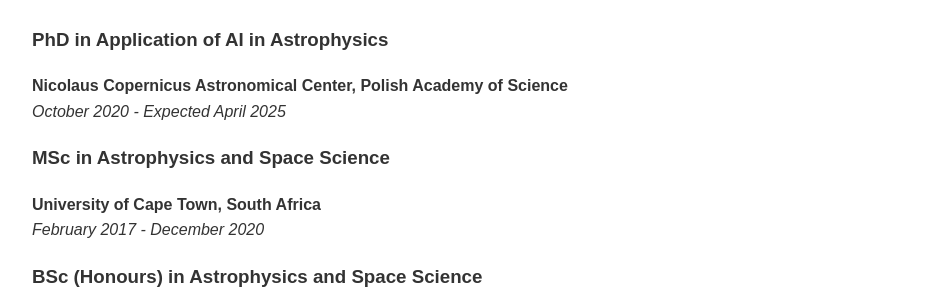
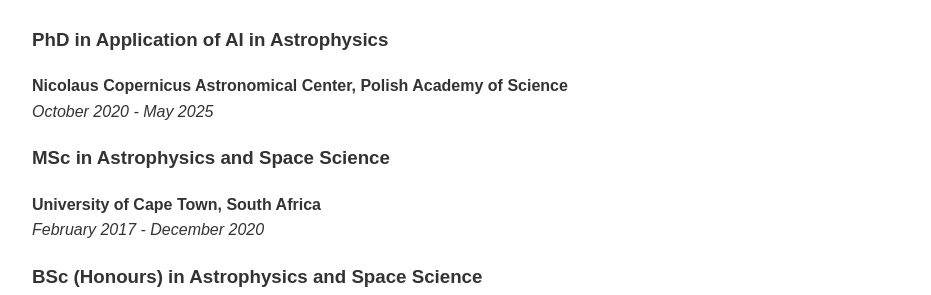
Before and after one commit to wathela/wathela.github.io, a Jekyll site: the page built from cv.md, in a window 1280 px wide and 900 px high, scrolled down 1500 px. Shown: the part 157-452 px from the top of the window, without its empty margins (174-1105 px from the left). Built offline with Jekyll 4.4.1, drawn with Linux system fonts in a browser that asks for light colours.

Commit message:
update CV

```diff
--- a/cv.md
+++ b/cv.md
@@ -55,7 +55,7 @@
 
 ### PhD in Application of AI in Astrophysics
 **Nicolaus Copernicus Astronomical Center, Polish Academy of Science**
-*October 2020 - Expected April 2025*
+*October 2020 - May 2025*
 
 ### MSc in Astrophysics and Space Science
 **University of Cape Town, South Africa**
```
